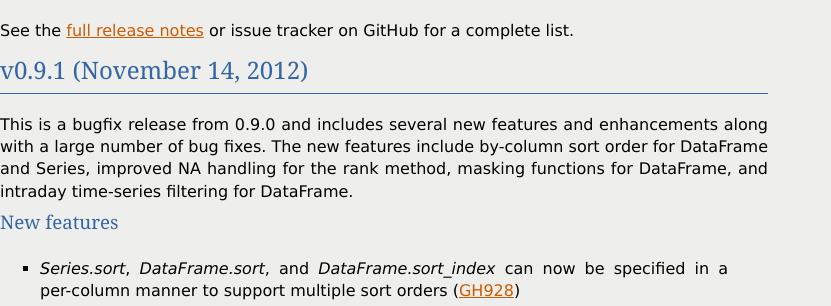
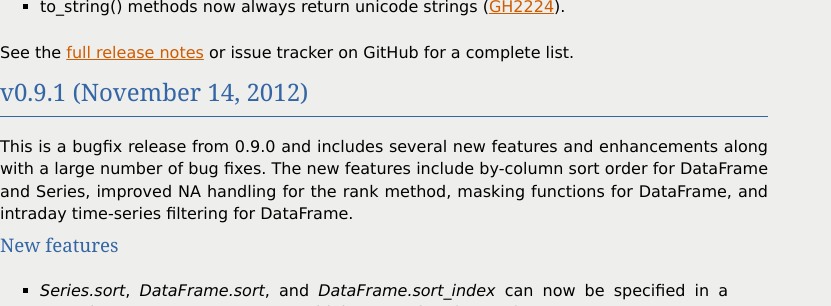
Before and after one commit to mobogaqc/pandas, a Sphinx documentation site: the page built from doc/source/whatsnew.rst, in a window 1280 px wide and 900 px high, scrolled down 2073 px, cut to the strip 263-569 px from the top of the window. Shown: the whole strip, without its empty margins (0-831 px from the left). Built offline with Sphinx 7.4.7, drawn with Linux system fonts in a browser that asks for light colours; formulas are drawn with MathJax 3; the version number is read from the project's files by our own code.

Commit message:
DOC: document change of to_string() to return unicode

```diff
--- a/doc/source/v0.10.0.txt
+++ b/doc/source/v0.10.0.txt
@@ -130,6 +130,10 @@
        import pandas as pd
        pd.get_option("print_config.max_rows")
 
+
+  - to_string() methods now always return unicode strings  (GH2224_).
+
+
 See the `full release notes
 <https://github.com/pydata/pandas/blob/master/RELEASE.rst>`__ or issue tracker
 on GitHub for a complete list.
@@ -138,3 +142,4 @@
 .. _GH1996: https://github.com/pydata/pandas/issues/1996
 .. _GH2316: https://github.com/pydata/pandas/issues/2316
 .. _GH2097: https://github.com/pydata/pandas/issues/2097
+.. _GH2224: https://github.com/pydata/pandas/issues/2224
```
